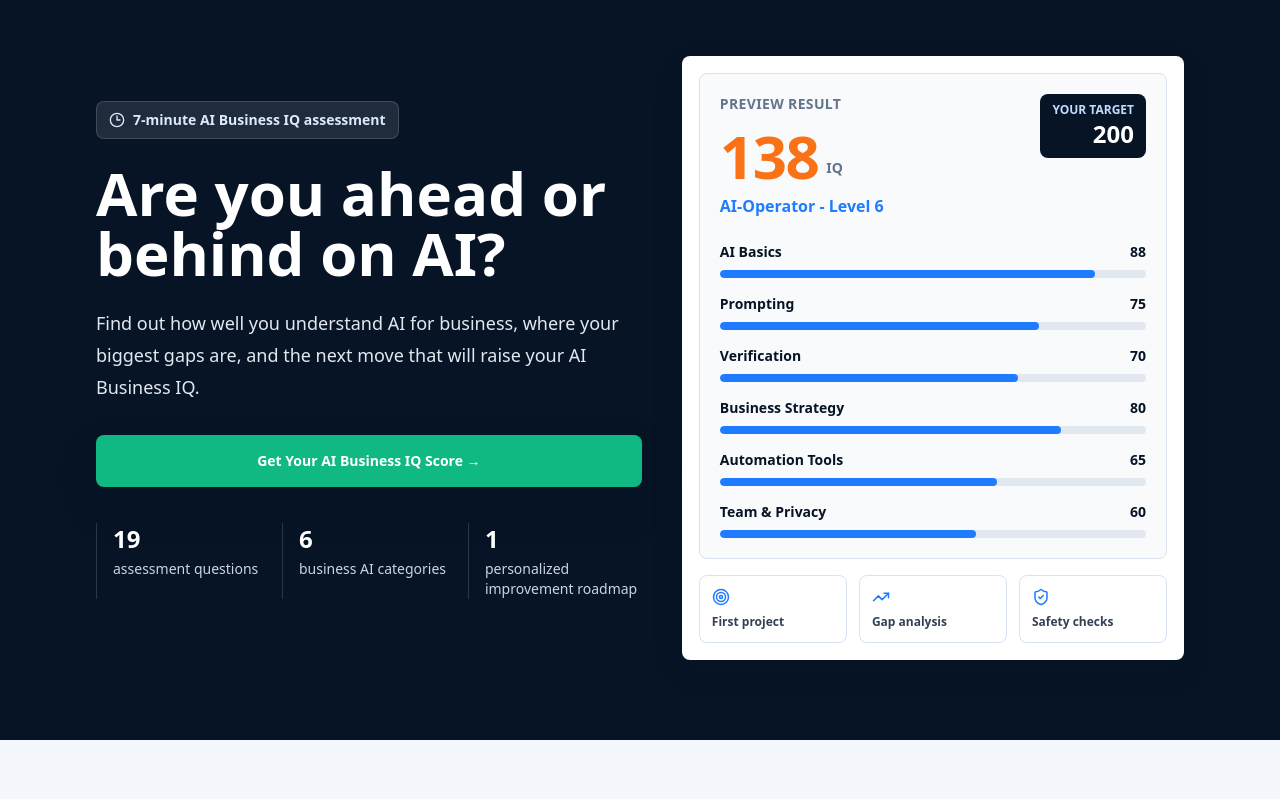
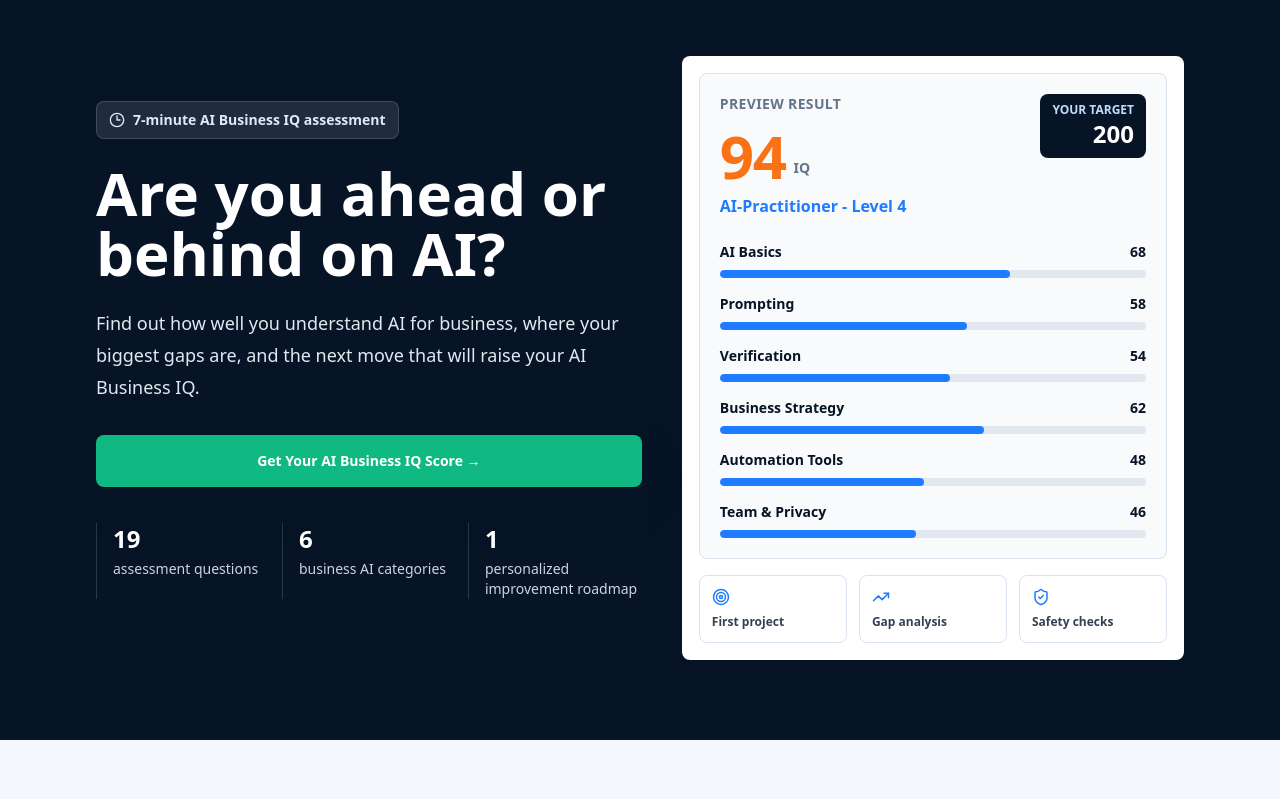
Before and after one commit to yuri799/ai-execution-score, a Next.js app: page / in a window 1280 px wide. Shown: the top 799 px of the page. Built offline with nearby package versions, Linux system fonts and the light colour scheme.

Commit message:
modifed files

```diff
--- a/src/components/PreviewCard.tsx
+++ b/src/components/PreviewCard.tsx
@@ -7,7 +7,7 @@ export function PreviewCard() {
   const [displayScore, setDisplayScore] = useState(0);
 
   useEffect(() => {
-    const target = 138;
+    const target = 94;
     const duration = 900;
     const start = performance.now();
     function tick(now: number) {
@@ -30,7 +30,7 @@ export function PreviewCard() {
               <span className="text-6xl font-black tracking-tight text-orange-500 tabular-nums">{displayScore}</span>
               <span className="pb-2 text-sm font-bold text-slate-500">IQ</span>
             </div>
-            <p className="mt-2 font-bold text-electric">AI-Operator - Level 6</p>
+            <p className="mt-2 font-bold text-electric">AI-Practitioner - Level 4</p>
           </div>
           <div className="rounded-lg bg-navy px-3 py-2 text-right text-white">
             <p className="text-xs font-bold uppercase text-blue-200">Your Target</p>
@@ -39,7 +39,7 @@ export function PreviewCard() {
         </div>
         <div className="mt-6 space-y-4">
           {["AI Basics", "Prompting", "Verification", "Business Strategy", "Automation Tools", "Team & Privacy"].map((label, i) => {
-            const vals = [88, 75, 70, 80, 65, 60];
+            const vals = [68, 58, 54, 62, 48, 46];
             return (
               <div key={label}>
                 <div className="mb-2 flex justify-between text-sm font-semibold">
```
